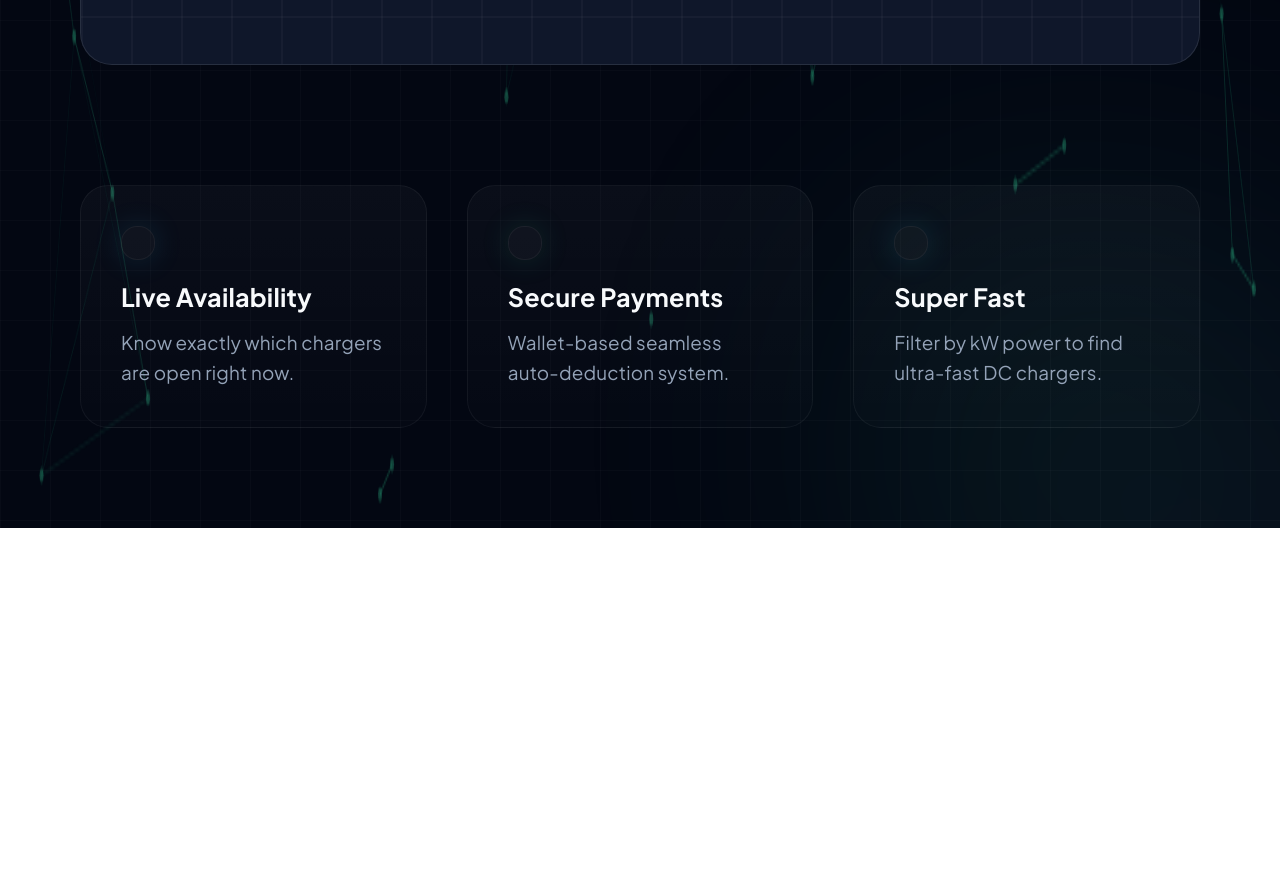
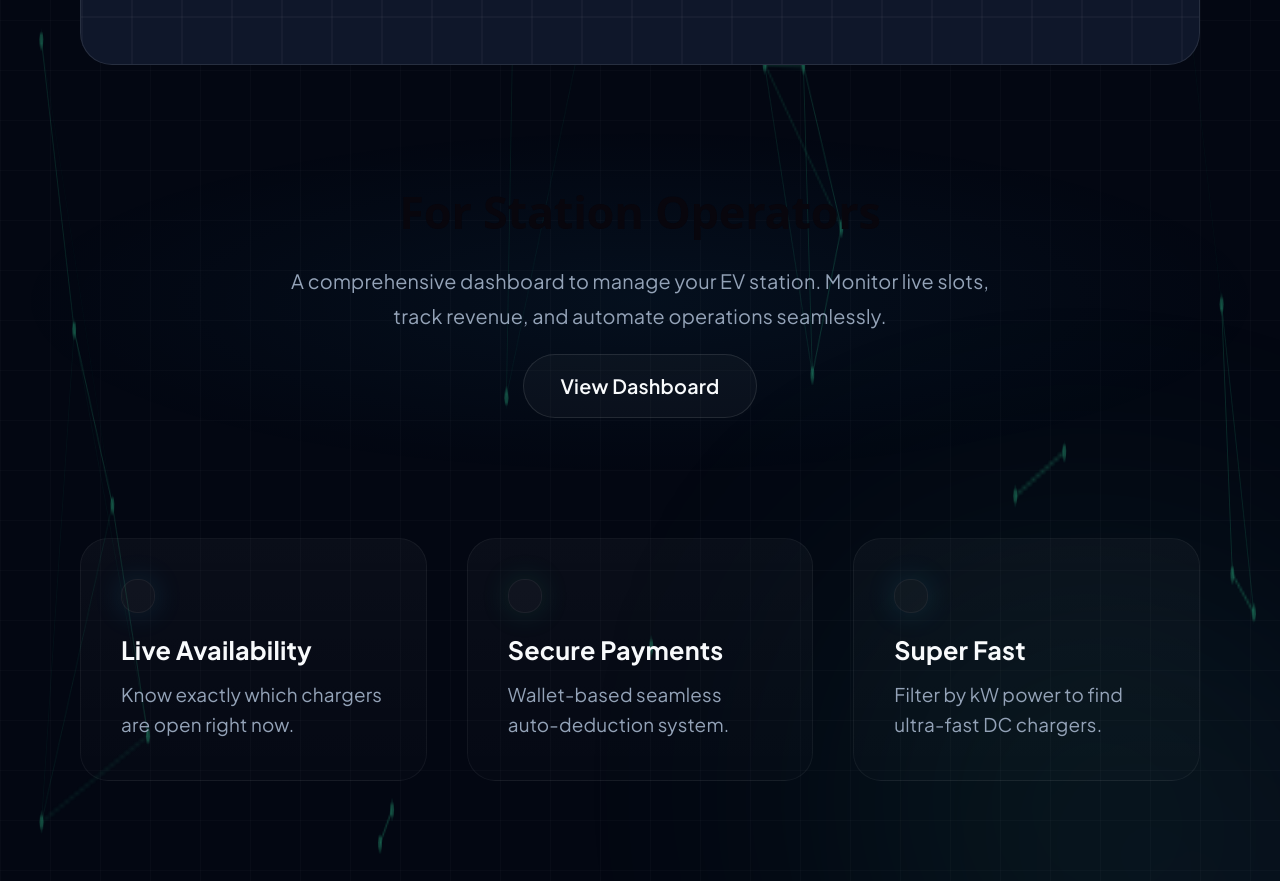
Before and after one commit to fuzzu05/evchargerloc, a React (Vite) app in the folder web/: page / in a window 1280 px wide. Shown: the part 2380-3261 px from the top of the page. Before the commit the page ends 2908 px from the top, so only its background shows below. Built offline with nearby package versions, Linux system fonts and the light colour scheme.

Commit message:
feat(section): add 'For Station Operators' dashboard showcase

```diff
--- a/web/src/pages/LandingPage.css
+++ b/web/src/pages/LandingPage.css
@@ -837,3 +837,29 @@ a, button, input, textarea {
 }
 .map-popup h4 { margin: 0 0 4px; font-size: 1rem; color: #38bdf8; }
 .map-popup p { margin: 0; font-size: 0.8rem; color: #e2e8f0; }
+
+/* Operator Section */
+.operator-section {
+  position: relative;
+  z-index: 10;
+  padding: 60px 80px;
+  max-width: 1400px;
+  margin: 0 auto;
+  text-align: center;
+  background: radial-gradient(ellipse at center, rgba(56, 189, 248, 0.05) 0%, transparent 70%);
+  border-radius: 40px;
+}
+.operator-content {
+  max-width: 700px;
+  margin: 0 auto;
+}
+.operator-content h2 {
+  font-size: 2.5rem;
+  font-weight: 800;
+  margin-bottom: 24px;
+}
+.operator-content p {
+  font-size: 1.1rem;
+  color: #94a3b8;
+  line-height: 1.8;
+}
--- a/web/src/pages/LandingPage.tsx
+++ b/web/src/pages/LandingPage.tsx
@@ -231,6 +231,16 @@ function LandingPage() {
         </div>
       </section>
 
+
+      {/* Operator Section */}
+      <section className="operator-section">
+        <div className="operator-content">
+          <h2>For Station Operators</h2>
+          <p>A comprehensive dashboard to manage your EV station. Monitor live slots, track revenue, and automate operations seamlessly.</p>
+          <Link to="/dashboard" className="btn-secondary" style={{display: 'inline-block', marginTop: '20px'}}>View Dashboard</Link>
+        </div>
+      </section>
+
       {/* Features Section */}
       <section className="features-section">
         <div className="feature-grid">
```
